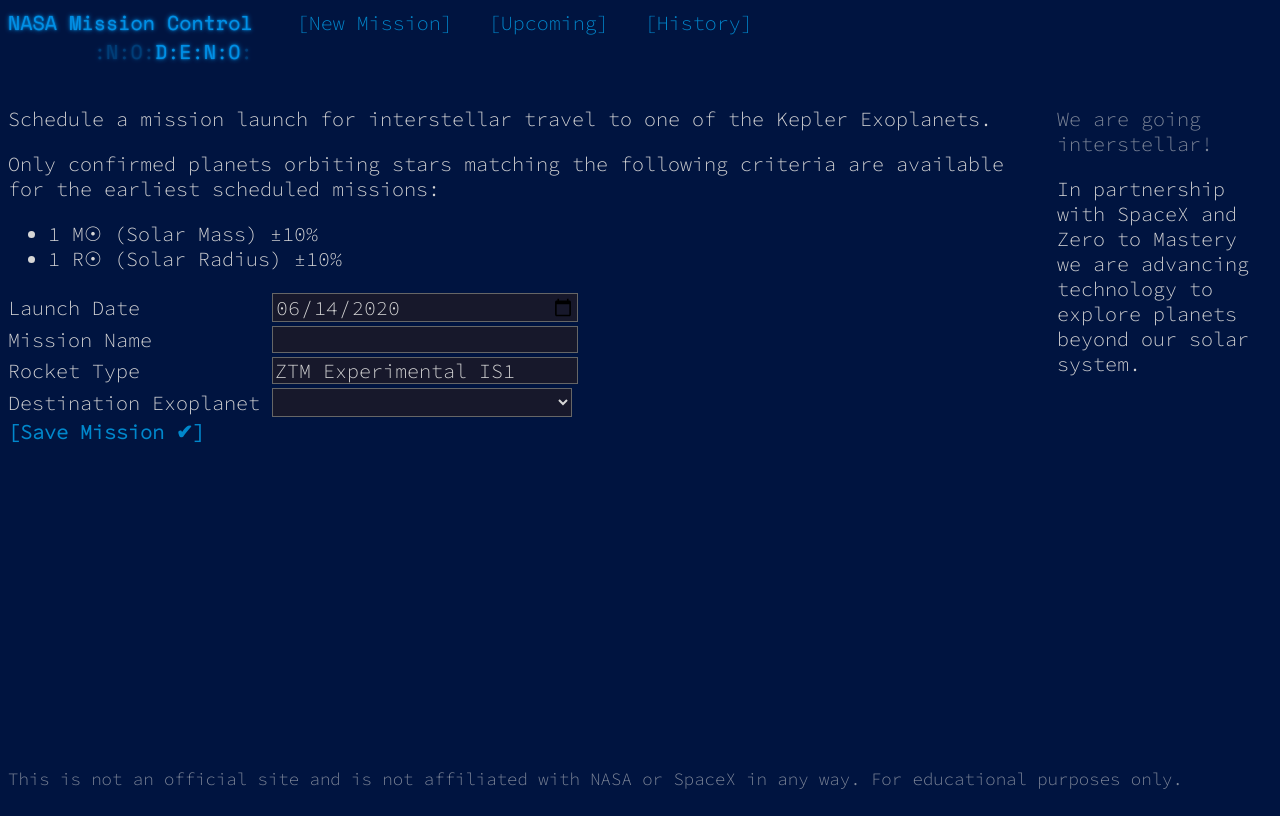
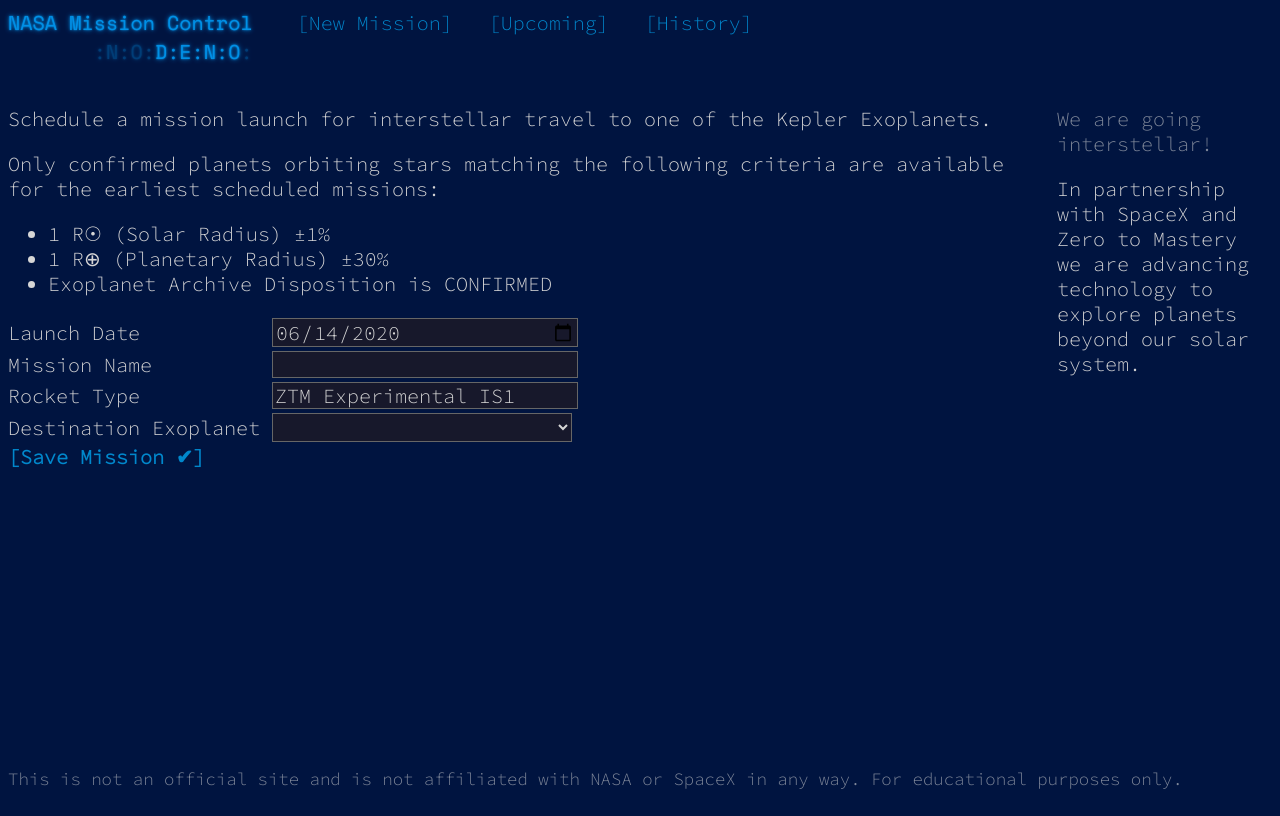
Before and after one commit to r1oga/learning-deno, a website: page nasa/public/index.html in a window 1280 px wide. Drawn offline with nearby package versions, Linux system fonts and the light colour scheme; no server answers.

Commit message:
Update planet matching criterias displayed in front end

```diff
--- a/nasa/public/index.html
+++ b/nasa/public/index.html
@@ -43,8 +43,9 @@
         <p>Schedule a mission launch for interstellar travel to one of the Kepler Exoplanets.</p>
         <p>Only confirmed planets orbiting stars matching the following criteria are available for the earliest scheduled missions:
           <ul>
-            <li>1 M☉ (Solar Mass) ±10%</li>
-            <li>1 R☉ (Solar Radius) ±10%</li>
+            <li>1 R☉ (Solar Radius) ±1%</li>
+            <li>1 R⊕ (Planetary Radius) ±30%</li>
+            <li>Exoplanet Archive Disposition is CONFIRMED</li>
           </ul>
         </p>
         <form>
```
